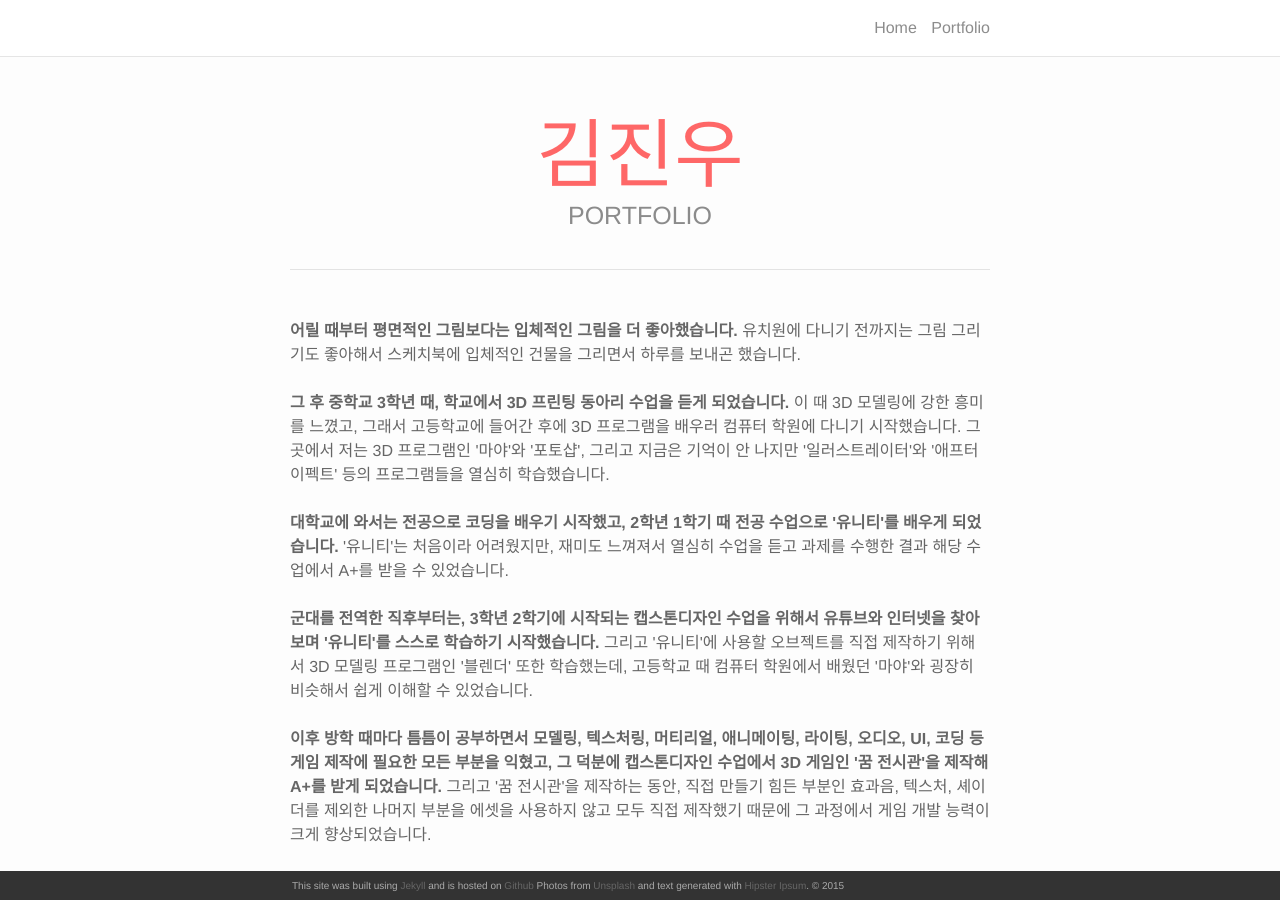
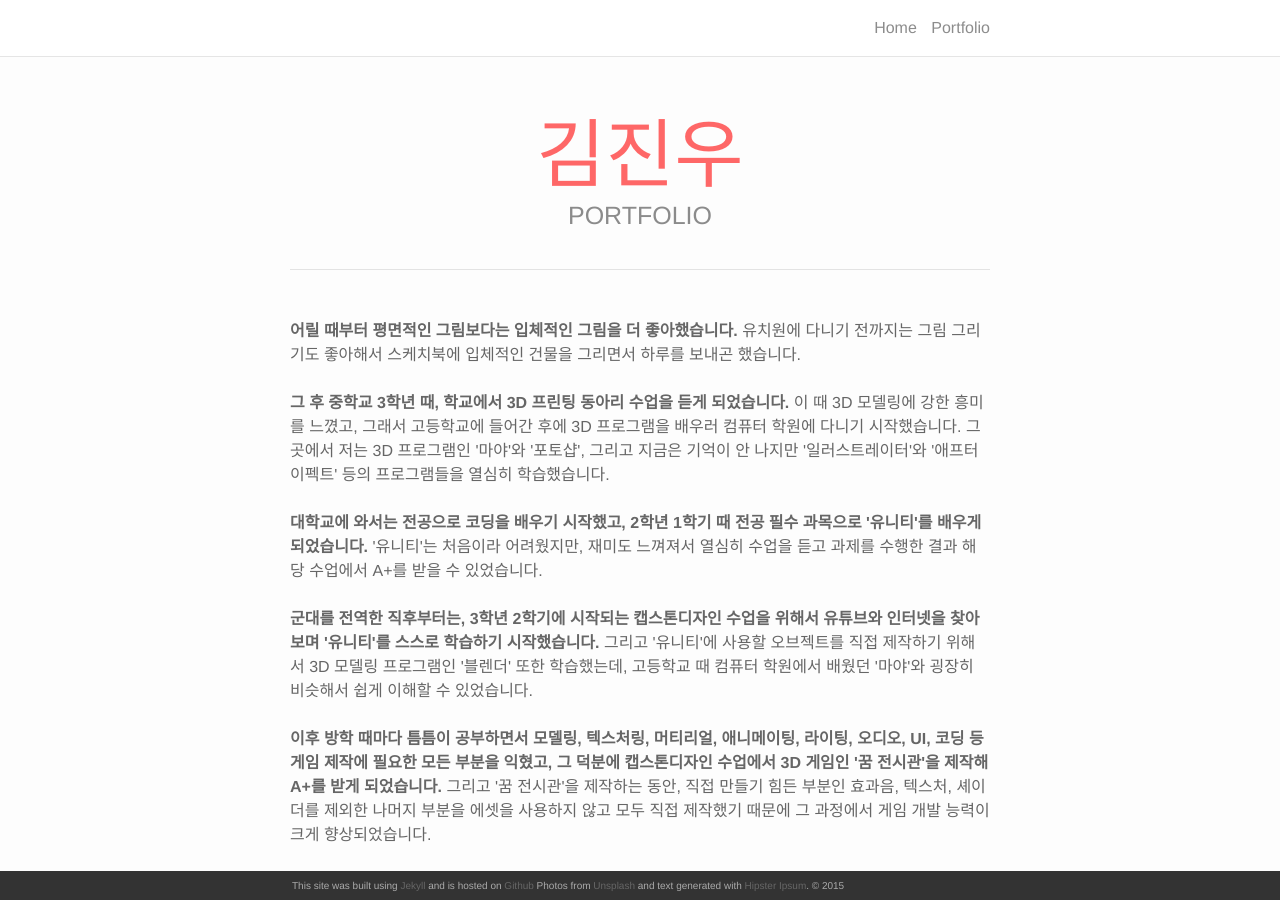
Before and after one commit to zazangkjw/zazangkjw.github.io, a Jekyll site: the page built from index.html, in a window 1280 px wide and 900 px high. Built offline with Jekyll 4.4.1, drawn with Linux system fonts in a browser that asks for light colours; nearby versions of some CDN libraries; the list of posts is cut into pages by our own code.

Commit message:
글 작성5

```diff
--- a/index.html
+++ b/index.html
@@ -22,7 +22,7 @@ title: Home
 	이 때 3D 모델링에 강한 흥미를 느꼈고, 그래서 고등학교에 들어간 후에 3D 프로그램을 배우러 컴퓨터 학원에 다니기 시작했습니다.
 	그곳에서 저는 3D 프로그램인 '마야'와 '포토샵', 그리고 지금은 기억이 안 나지만 '일러스트레이터'와 '애프터 이펙트' 등의 프로그램들을 열심히 학습했습니다.
 	<br><br>
-	<strong>대학교에 와서는 전공으로 코딩을 배우기 시작했고, 2학년 1학기 때 전공 수업으로 '유니티'를 배우게 되었습니다.</strong>
+	<strong>대학교에 와서는 전공으로 코딩을 배우기 시작했고, 2학년 1학기 때 전공 필수 과목으로 '유니티'를 배우게 되었습니다.</strong>
 	'유니티'는 처음이라 어려웠지만, 재미도 느껴져서 열심히 수업을 듣고 과제를 수행한 결과 해당 수업에서 A+를 받을 수 있었습니다.
 	<br><br>
 	<strong>군대를 전역한 직후부터는, 3학년 2학기에 시작되는 캡스톤디자인 수업을 위해서 유튜브와 인터넷을 찾아보며 '유니티'를 스스로 학습하기 시작했습니다.</strong>
```
